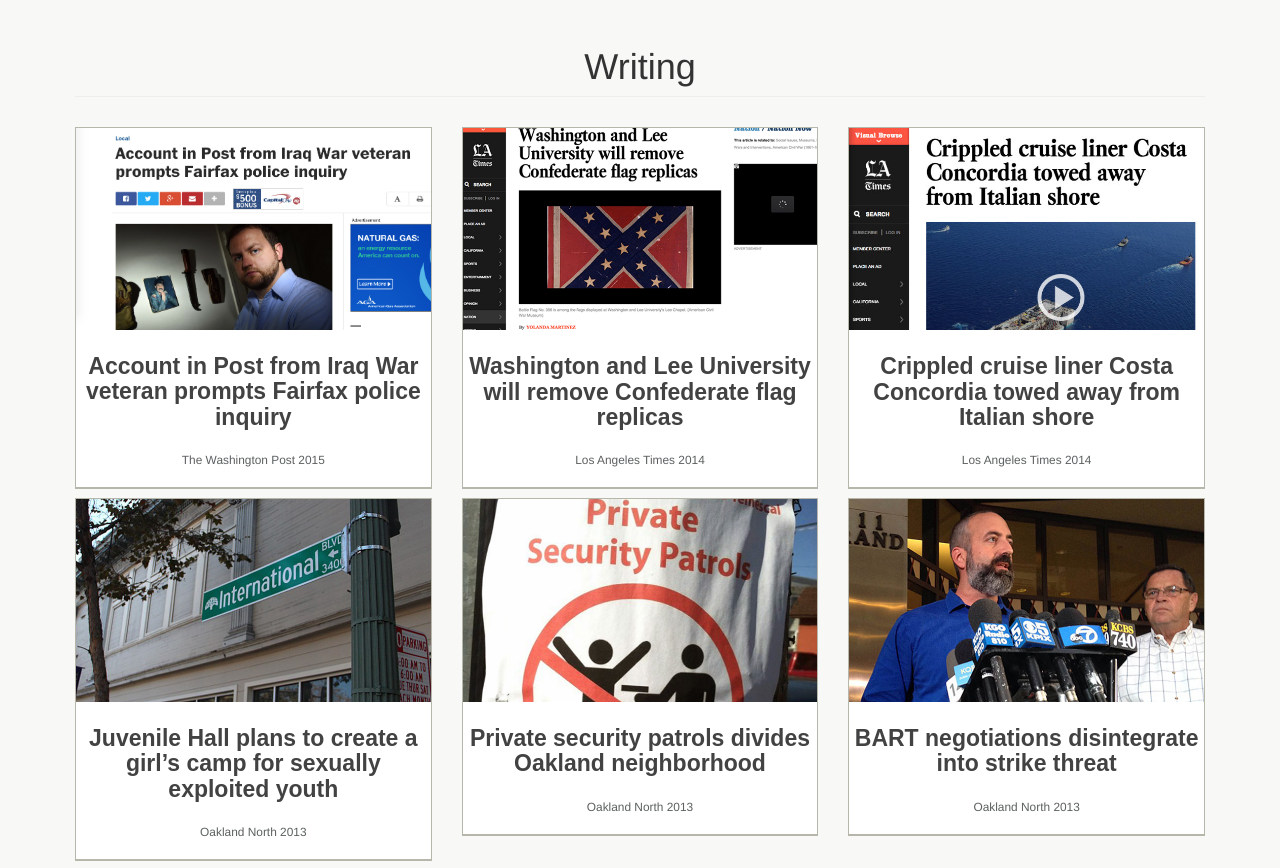
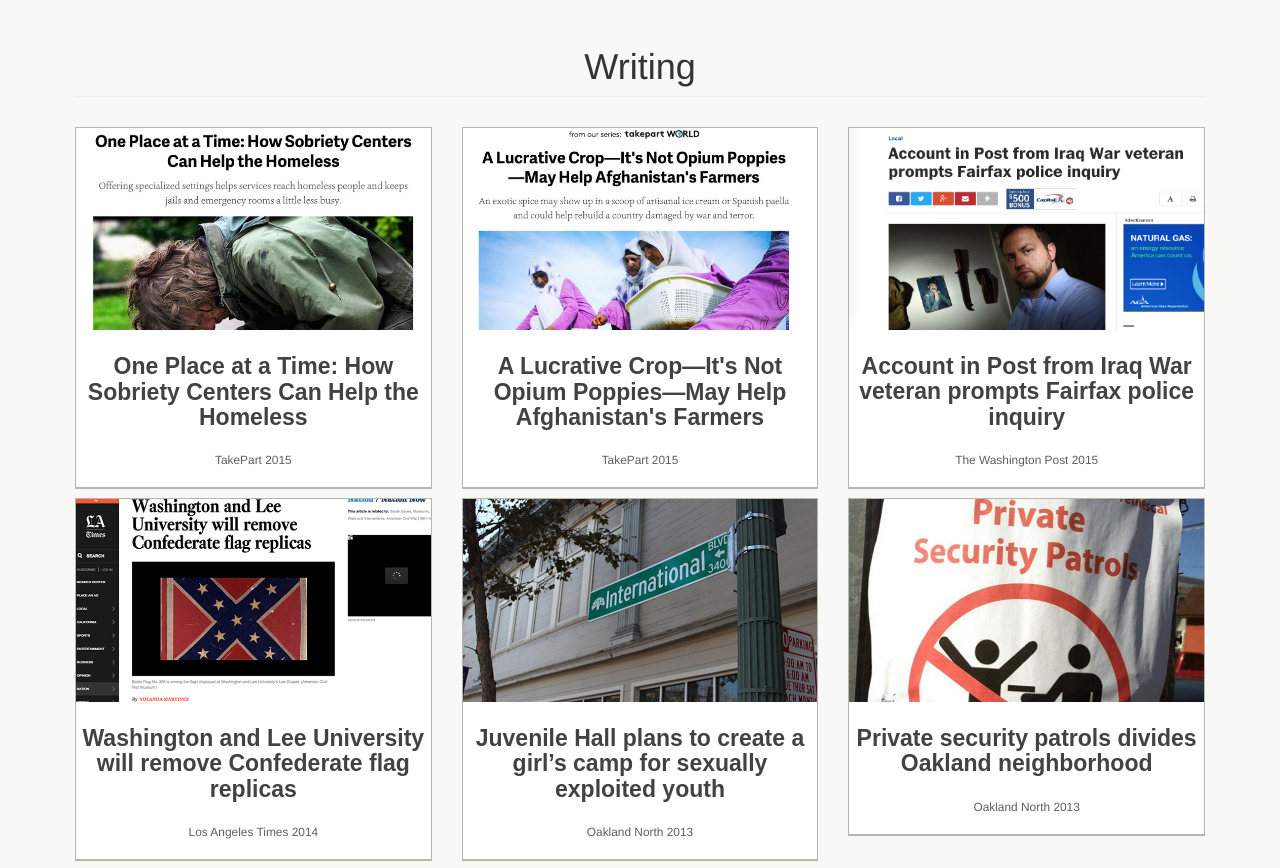
Before and after one commit to yolimartinez/yolimartinez.github.io, a plain HTML site: page index.html in a window 1280 px wide. Shown: the part 1084-1952 px from the top of the page. Drawn offline with Linux system fonts and the light colour scheme.

Commit message:
Added TakePart

```diff
--- a/index.html
+++ b/index.html
@@ -254,23 +254,23 @@
                     <p class="small">UC Berkeley Master's Project 2015</p>
                 </div>
                 </div>
+
                 <div class="col-md-4 portfolio-item">
                 <div class="box">
                     <a href="http://tucson15.nytimes-institute.com/2015/05/25/a-life-in-limbo-immigrant-mother-in-sanctuary/" target="_blank">
                         <img class="img-responsive" src="Images/sanc_web.jpg" alt="">
                     </a>
                     <h3><a class="title" href="http://tucson15.nytimes-institute.com/2015/05/25/a-life-in-limbo-immigrant-mother-in-sanctuary/" target="_blank">Life in Limbo</a></h3>
-        <!--                <p>A growing number of students in high schools in east and west Oakland are developing symptoms of PTSD due to the violence in their communities. I talked to Martrey Hasley who shares his experiences growing up in Oakland.  </p>-->
                     <p class="small">New York Times Student Journalism Institute 2015</p>
                 </div>
                 </div>
+
                 <div class="col-md-4 portfolio-item">
                 <div class="box">
                     <a href="http://tucson15.nytimes-institute.com/2015/05/29/no-lions-or-tigers-or-bears-2/" target="_blank">
                         <img class="img-responsive" src="Images/circus_web.jpg" alt="">
                     </a>
                     <h3><a href="http://tucson15.nytimes-institute.com/2015/05/29/no-lions-or-tigers-or-bears-2/" target="_blank">No Lions or Tigers or Bears?</a></h3>
-        <!--                <p>During the worst drought in California history, street cleaners and flusher trucks have been using drinkable water to clean gutters and tunnels. But a new pilot programs aims to change that. </p><br>-->
                     <p class="small">New York Times Student Journalism Institute 2015</p>
                 </div>
                 </div>
@@ -283,67 +283,33 @@
                         <img class="img-responsive" src="Images/Aisha-Mays_text.jpg" alt="">
                     </a>
                     <h3><a href="https://oaklandnorth.net/2014/01/05/oakland-residents-hopes-for-the-new-year/" target="_blank">Photo Gallery: Oakland residents’ hopes for the New Year</a></h3>
-<!--                <p>For the New Year I asked Oakland residents what they were most excited about this year and what they would like to see change.</p><br>-->
                     <p class="small">Oakland North 2014</p>
                 </div>
                 </div>
+
+
                 <div class="col-md-4 portfolio-item">
                 <div class="box">
                     <a href="http://cdn.knightlab.com/libs/timeline/latest/embed/index.html?source=0AvOjVIQMg9d0dGVTbkdEcHU4ZXpNMHFVUy1lMGg4MFE&font=Bevan-PotanoSans&maptype=toner&lang=en&height=650" target="_blank">
                         <img class="img-responsive" src="Images/timelinebart.jpg" alt="">
                     </a>
                     <h3><a href="http://cdn.knightlab.com/libs/timeline/latest/embed/index.html?source=0AvOjVIQMg9d0dGVTbkdEcHU4ZXpNMHFVUy1lMGg4MFE&font=Bevan-PotanoSans&maptype=toner&lang=en&height=650" target="_blank">How did we get here? A timeline of BART negotiations</a></h3>
-<!--                <p>A timeline that features key events that led up to the end of the 60-day cooling-off period implemented by Governor Brown during the negotiations between BART workers and management. </p>-->
                     <p class="small">Oakland North 2014</p>
                 </div>
                 </div>
+
                 <div class="col-md-4 portfolio-item">
                 <div class="box">
                     <a href="https://oaklandnorth.net/2013/10/30/day-of-the-dead-narrows-gap-between-living-and-spirit-realm/" target="_blank">
                         <img class="img-responsive" src="Images/muertos.jpg" alt="">
                     </a>
                     <h3><a href="https://oaklandnorth.net/2013/10/30/day-of-the-dead-narrows-gap-between-living-and-spirit-realm/" target="_blank">Video: ‘Day of the Dead’ narrows gap between living and spirit realm</a></h3>
-<!--                <p>A video featuring families and volunteers in colorful dresses that were part of the Day of the Dead Community Celebration at the Oakland Museum of California. </p><br>-->
                     <p class="small">Oakland North 2013</p>
                 </div>
                 </div>
 
             </div>
 
-<!-- OUT FOR NOW
-        <div class="row">
-            <div class="col-md-4 portfolio-item">
-            <div class="box">
-                <a href="http://www.kcet.org/shows/kcetlink_presents_2013_latino_state_of_the_union/web-extras/2013-latino-state-of-the-union-twitter-chat.html" target="_blank">
-                    <img class="img-responsive" src="Images/header.jpg" alt="">
-                </a>
-                <h3><a href="http://www.kcet.org/shows/kcetlink_presents_2013_latino_state_of_the_union/web-extras/2013-latino-state-of-the-union-twitter-chat.html" target="_blank">Latino State of the Union Twitter Chat</a></h3>
-
-                <p class="small">KCET 2013</p>
-            </div>
-            </div>
-            <div class="col-md-4 portfolio-item">
-            <div class="box">
-                <a href="http://www.kcet.org/shows/kcetlink_presents/web-extras/sotomayor-reading-list.html" target="_blank">
-                    <img class="img-responsive" src="Images/sotomayor.jpg" alt="">
-                </a>
-                <h3><a href="http://www.kcet.org/shows/kcetlink_presents/web-extras/sotomayor-reading-list.html" target="_blank">The Supreme Court: A Recommended Reading </a></h3>
-                <p class="small">KCET 2013</p>
-            </div>
-            </div>
-            <div class="col-md-4 portfolio-item">
-            <div class="box">
-                <a href="http://www.kcet.org/socal/departures/columns/portraits/iconic-hispanic-angelenos-in-history-oscar-zeta-acosta.html" target="_blank">
-                    <img class="img-responsive" src="Images/iconickcet2.jpg" alt="">
-                </a>
-                <h3>
-                    <a href="http://www.kcet.org/socal/departures/columns/portraits/iconic-hispanic-angelenos-in-history-oscar-zeta-acosta.html" target="_blank">Iconic Hispanic Angelenos Project</a>
-                </h3>
-                <p class="small">KCET 2012</p>
-            </div>
-            </div>
-        </div>
--->
         <!-- /.row -->
             <div class="row" id="writing">
                 <div class="col-lg-12">
@@ -355,6 +321,26 @@
             <div class="row">
                 <div class="col-md-4 portfolio-item">
                 <div class="box">
+                    <a href="https://www.takepart.com/article/2015/11/22/homeless-sobriety" target="_blank">
+                        <img class="img-responsive" src="Images/sobriety.jpg" alt="">
+                    </a>
+                    <h3><a href="https://www.takepart.com/article/2015/11/22/homeless-sobriety" target="_blank">One Place at a Time: How Sobriety Centers Can Help the Homeless</a></h3>
+                        <p class="small">TakePart 2015</p>
+                </div>
+                </div>
+
+                <div class="col-md-4 portfolio-item">
+                <div class="box">
+                    <a href="https://www.takepart.com/article/2015/11/03/afghanistan-veteran-saffron" target="_blank">
+                        <img class="img-responsive" src="Images/rumi.jpg" alt="">
+                    </a>
+                    <h3><a href="https://www.takepart.com/article/2015/11/03/afghanistan-veteran-saffron" target="_blank">A Lucrative Crop—It's Not Opium Poppies—May Help Afghanistan's Farmers</a></h3>
+                        <p class="small">TakePart 2015</p>
+                </div>
+                </div>
+
+                <div class="col-md-4 portfolio-item">
+                <div class="box">
                     <a href="http://www.washingtonpost.com/local/account-in-post-from-iraq-war-veteran-prompts-fairfax-police-inquiry/2015/07/26/a3c6d2ee-33dc-11e5-adf6-7227f3b7b338_story.html" target="_blank">
                         <img class="img-responsive" src="Images/wapo.jpg" alt="">
                     </a>
@@ -362,61 +348,82 @@
                     <p class="small">The Washington Post 2015</p>
                 </div>
                 </div>
+        </div>
+
+        <!-- /.row -->
+            <div class="row">
                 <div class="col-md-4 portfolio-item">
                 <div class="box">
                     <a href="http://www.latimes.com/nation/nationnow/la-na-nn-washington-and-lee-to-remove-confederate-flag-from-campus-20140709-2-story.html" target="_blank">
                         <img class="img-responsive" src="Images/washlee.jpg" alt="">
                     </a>
                     <h3><a href="http://www.latimes.com/nation/nationnow/la-na-nn-washington-and-lee-to-remove-confederate-flag-from-campus-20140709-2-story.html" target="_blank">Washington and Lee University will remove Confederate flag replicas</a></h3>
-<!--                <p>Washington and Lee University in Lexington, Va., has agreed to remove replicas of Confederate flags several months after 12 black law students demanded their removal from campus. </p>-->
                     <p class="small">Los Angeles Times 2014</p>
                 </div>
                 </div>
-            <div class="col-md-4 portfolio-item">
-            <div class="box">
-                <a href="http://www.latimes.com/world/europe/la-fg-europe-costa-concordia-towed-away-20140723-story.html" target="_blank">
-                    <img class="img-responsive" src="Images/Condordia_700x400.jpg" alt="">
-                </a>
-                <h3><a href="http://www.latimes.com/world/europe/la-fg-europe-costa-concordia-towed-away-20140723-story.html" target="_blank">Crippled cruise liner Costa Concordia towed away from Italian shore</a></h3>
-<!--                <p>The Costa Concordia, the cruise liner that capsized off the Tuscan island of Giglio on Jan. 12, 2012, began its final voyage Wednesday as tugboats pulled it away from the accident site.</p>-->
-                <p class="small">Los Angeles Times 2014</p>
-            </div>
-            </div>
-        </div>
-        <!-- /.row -->
-        <div class="row">
+
                 <div class="col-md-4 portfolio-item">
                 <div class="box">
                     <a href="https://oaklandnorth.net/2013/12/06/juvenile-hall-in-oakland-plans-to-create-a-girls-camp-for-sexually-exploited-youth/" target="_blank">
                         <img class="img-responsive" src="Images/international.jpg" alt="">
                     </a>
                     <h3><a href="https://oaklandnorth.net/2013/12/06/juvenile-hall-in-oakland-plans-to-create-a-girls-camp-for-sexually-exploited-youth/" target="_blank">Juvenile Hall plans to create a girl’s camp for sexually exploited youth</a></h3>
-<!--                <p>The Alameda County Juvenile Hall is in the planning stages of creating a girl’s camp for victims of sexual exploitation and other at-risk youth. </p><br>-->
                     <p class="small">Oakland North 2013</p>
                 </div>
                 </div>
+
                 <div class="col-md-4 portfolio-item">
                 <div class="box">
                     <a href="https://oaklandnorth.net/2013/11/05/private-security-divides-temescal/" target="_blank">
                         <img class="img-responsive" src="Images/privacy.jpg" alt="">
                     </a>
                     <h3><a href="https://oaklandnorth.net/2013/11/05/private-security-divides-temescal/" target="_blank">Private security patrols divides Oakland neighborhood</a></h3>
-<!--                <p>Residents in Temescal are divided over the hiring of security patrols as muggings in the area continue, raising concerns about gentrification and excessive policing.</p><br>-->
                     <p class="small">Oakland North 2013</p>
                 </div>
                 </div>
+
+<!-- OUT FOR NOW
             <div class="col-md-4 portfolio-item">
             <div class="box">
                 <a href="https://oaklandnorth.net/2013/10/17/bart-negotiations-disintegrate-into-strike-threat/" target="_blank">
                     <img class="img-responsive" src="Images/BARTstrike.jpg" alt="">
                 </a>
-                <h3>
-                    <a href="https://oaklandnorth.net/2013/10/17/bart-negotiations-disintegrate-into-strike-threat/" target="_blank">BART negotiations disintegrate into strike threat</a>
-                </h3>
-<!--                <p>Following a week of negotiations that lasted until 2 a.m., BART management and workers annouced that they had reached a stalemate.</p><br>-->
+                <h3><a href="https://oaklandnorth.net/2013/10/17/bart-negotiations-disintegrate-into-strike-threat/" target="_blank">BART negotiations disintegrate into strike threat</a></h3>
                 <p class="small">Oakland North 2013</p>
             </div>
             </div>
+
+
+            <div class="col-md-4 portfolio-item">
+            <div class="box">
+                <a href="http://www.kcet.org/shows/kcetlink_presents_2013_latino_state_of_the_union/web-extras/2013-latino-state-of-the-union-twitter-chat.html" target="_blank">
+                    <img class="img-responsive" src="Images/header.jpg" alt="">
+                </a>
+                <h3><a href="http://www.kcet.org/shows/kcetlink_presents_2013_latino_state_of_the_union/web-extras/2013-latino-state-of-the-union-twitter-chat.html" target="_blank">Latino State of the Union Twitter Chat</a></h3>
+                <p class="small">KCET 2013</p>
+            </div>
+            </div>
+
+            <div class="col-md-4 portfolio-item">
+            <div class="box">
+                <a href="http://www.kcet.org/shows/kcetlink_presents/web-extras/sotomayor-reading-list.html" target="_blank">
+                    <img class="img-responsive" src="Images/sotomayor.jpg" alt="">
+                </a>
+                <h3><a href="http://www.kcet.org/shows/kcetlink_presents/web-extras/sotomayor-reading-list.html" target="_blank">The Supreme Court: A Recommended Reading </a></h3>
+                <p class="small">KCET 2013</p>
+            </div>
+            </div>
+
+            <div class="col-md-4 portfolio-item">
+            <div class="box">
+                <a href="http://www.kcet.org/socal/departures/columns/portraits/iconic-hispanic-angelenos-in-history-oscar-zeta-acosta.html" target="_blank">
+                    <img class="img-responsive" src="Images/iconickcet2.jpg" alt="">
+                </a>
+                <h3><a href="http://www.kcet.org/socal/departures/columns/portraits/iconic-hispanic-angelenos-in-history-oscar-zeta-acosta.html" target="_blank">Iconic Hispanic Angelenos Project</a></h3>
+                <p class="small">KCET 2012</p>
+            </div>
+            </div>
+-->
         </div>
 
 
@@ -494,6 +501,16 @@
 			</div>
         </div>
 
+        <!--
+            <div class="col-md-4 portfolio-item">
+            <div class="box">
+                <a href="http://www.latimes.com/world/europe/la-fg-europe-costa-concordia-towed-away-20140723-story.html" target="_blank">
+                    <img class="img-responsive" src="Images/Condordia_700x400.jpg" alt="">
+                </a>
+                <h3><a href="http://www.latimes.com/world/europe/la-fg-europe-costa-concordia-towed-away-20140723-story.html" target="_blank">Crippled cruise liner Costa Concordia towed away from Italian shore</a></h3>
+-->
+<!--                <p>The Costa Concordia, the cruise liner that capsized off the Tuscan island of Giglio on Jan. 12, 2012, began its final voyage Wednesday as tugboats pulled it away from the accident site.</p>-->
+
 
         <!--Contact -->
 
```
Also changed, not shown: Images/rumi.jpg (added), Images/sobriety.jpg (added). Lines whose indentation alone changed are shown as unchanged.
